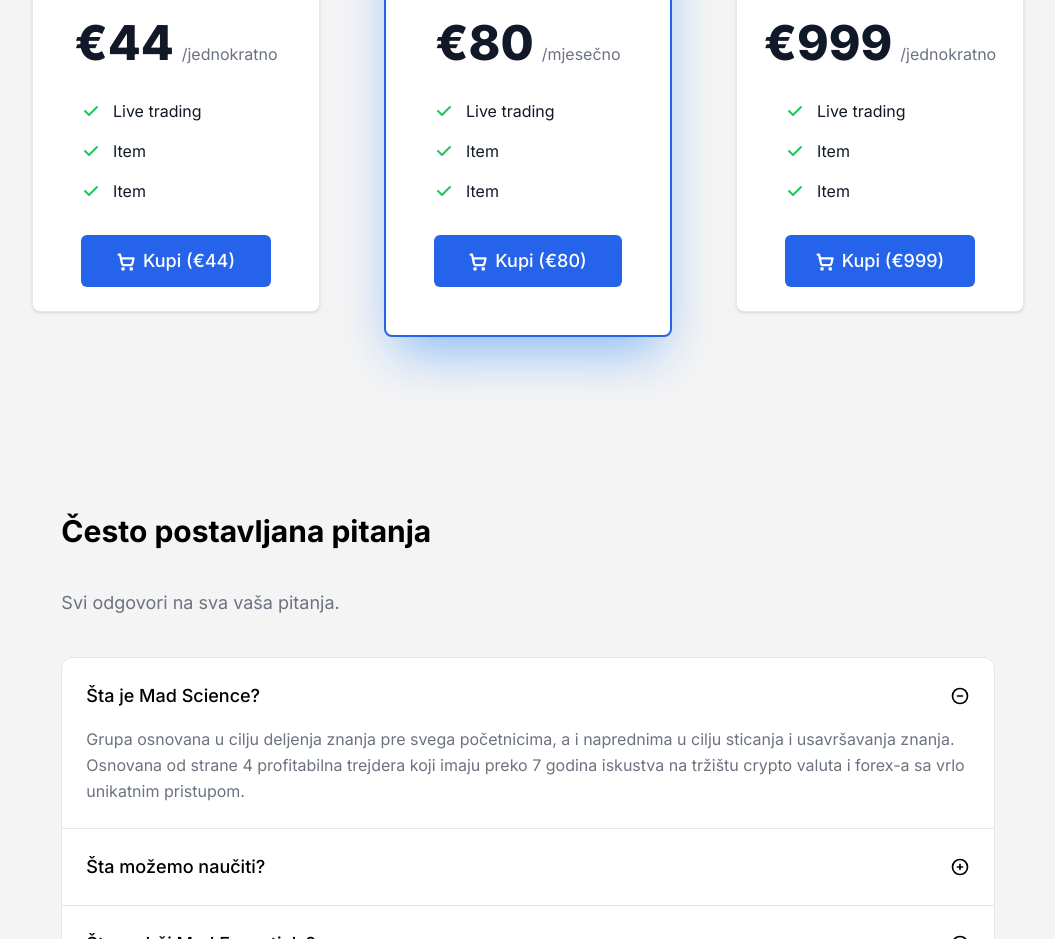
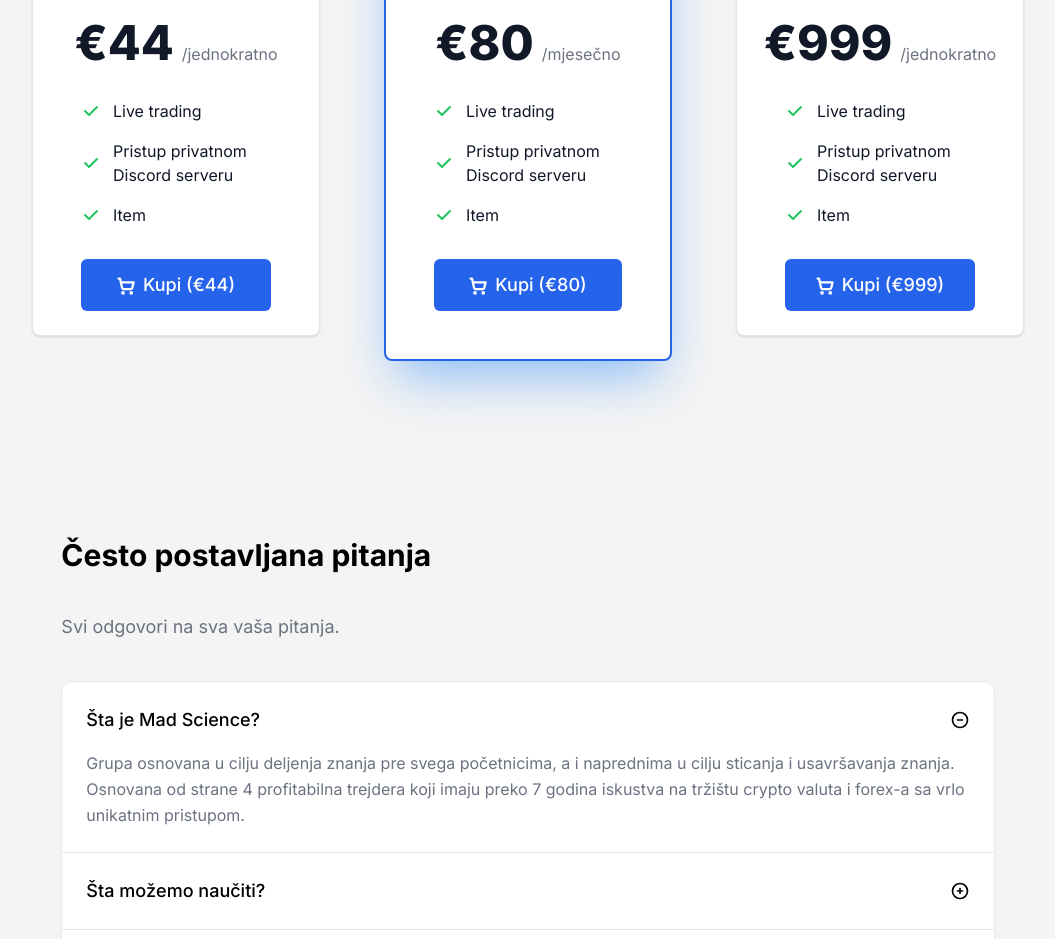
Before and after one commit to faustatwork/mad-science-website, a Next.js app: page / in a window 1280 px wide. Shown: the part 2240-3179 px from the top of the page, without its empty margins (112-1167 px from the left). Built offline with nearby package versions, Linux system fonts and the light colour scheme.

Commit message:
fix(tier): try longer tier feature text

```diff
--- a/pages/index.tsx
+++ b/pages/index.tsx
@@ -158,14 +158,22 @@ const Index: NextPage = () => {
                 title: "Level 1",
                 description: "Opis",
                 price: 44,
-                features: ["Live trading", "Item", "Item"],
+                features: [
+                  "Live trading",
+                  "Pristup privatnom Discord serveru",
+                  "Item",
+                ],
                 model: "jednokratno",
               },
               {
                 title: "Level 2",
                 description: "Opis",
                 price: 80,
-                features: ["Live trading", "Item", "Item"],
+                features: [
+                  "Live trading",
+                  "Pristup privatnom Discord serveru",
+                  "Item",
+                ],
                 model: "mjesečno",
                 recommended: true,
               },
@@ -173,7 +181,11 @@ const Index: NextPage = () => {
                 title: "Level 3",
                 description: "Opis",
                 price: 999,
-                features: ["Live trading", "Item", "Item"],
+                features: [
+                  "Live trading",
+                  "Pristup privatnom Discord serveru",
+                  "Item",
+                ],
                 model: "jednokratno",
               },
             ]}
```
